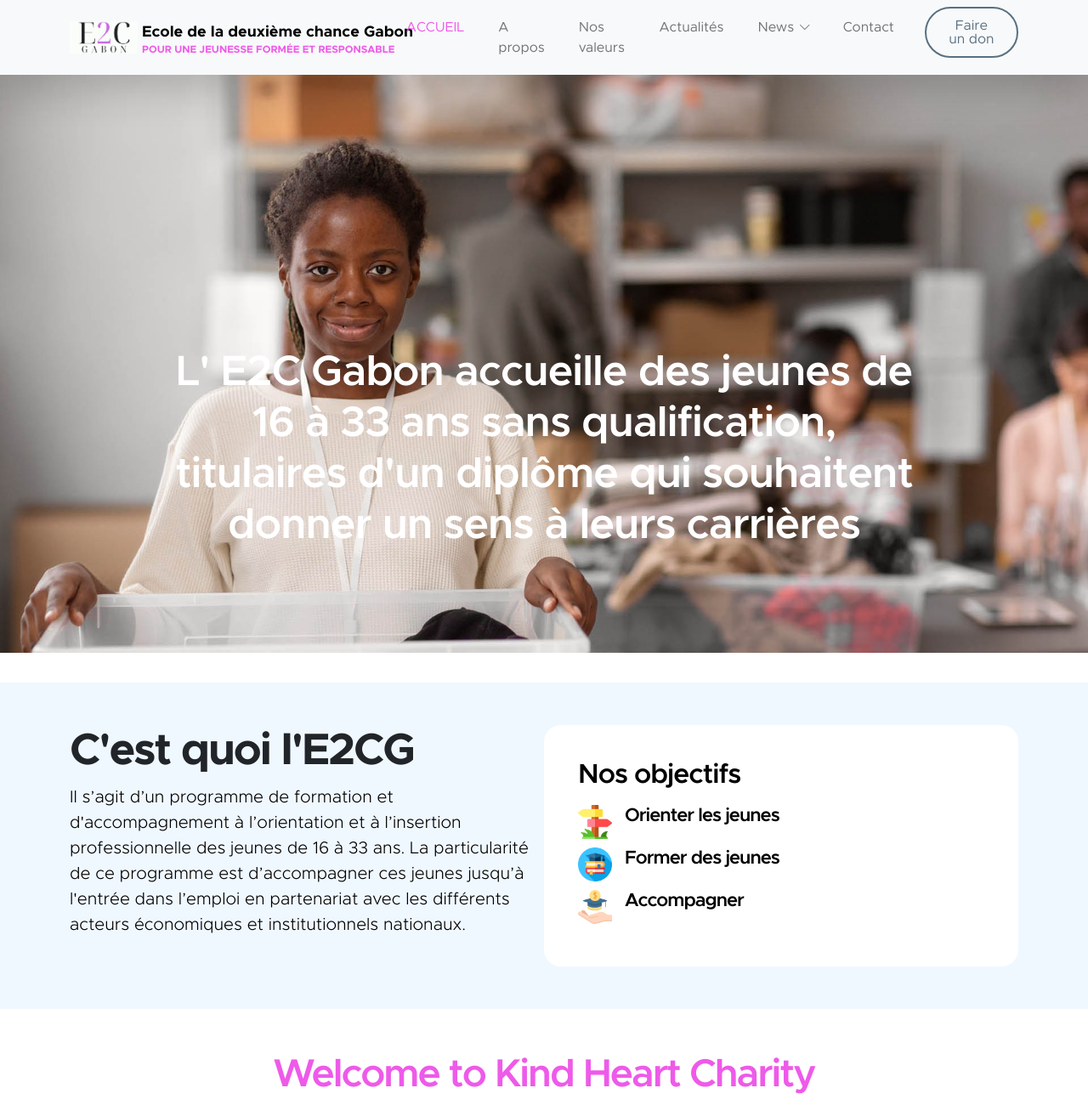
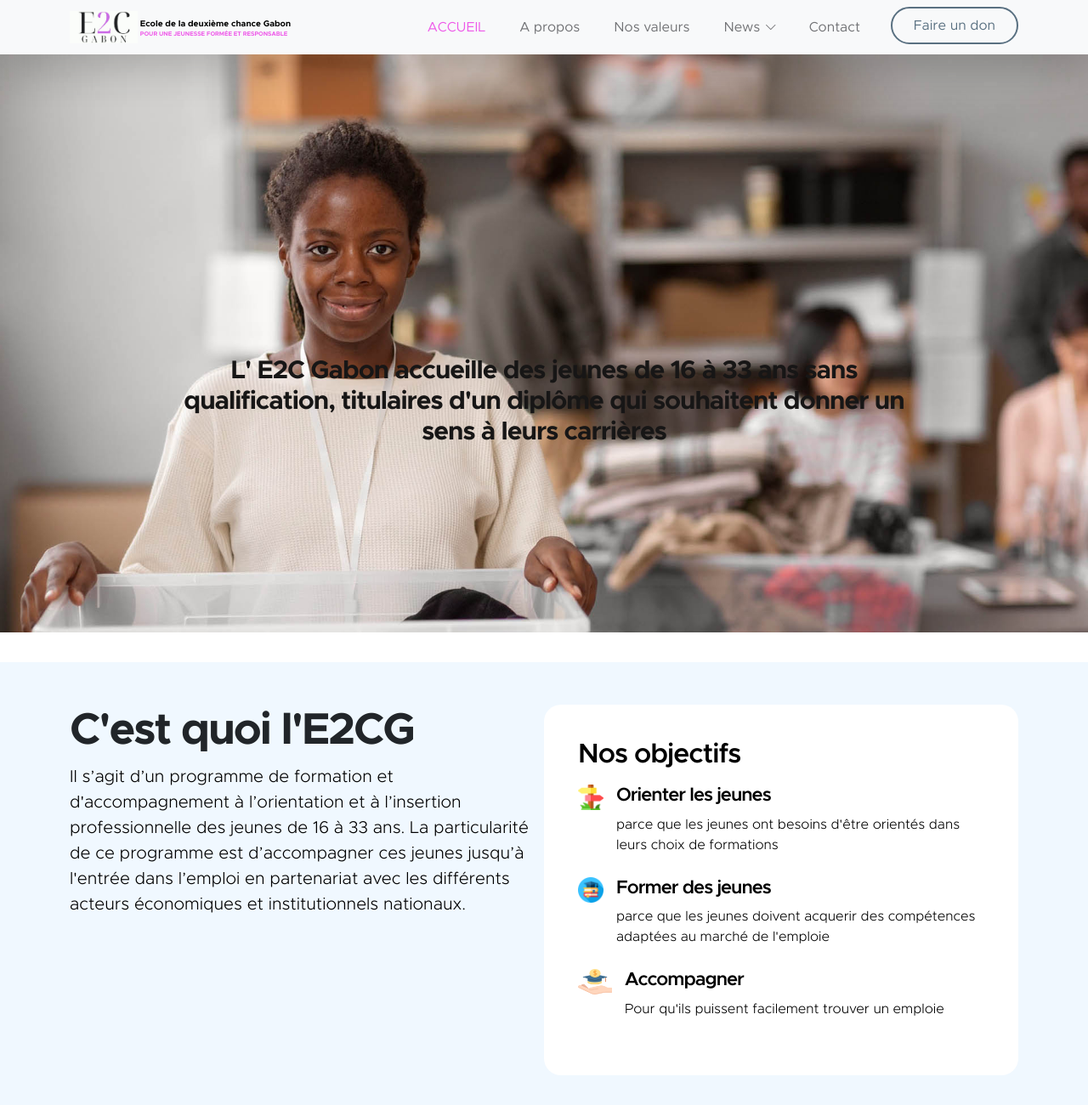
Before and after one commit to Bouangagrace/Ecole, a plain HTML site: page index.html in a window 1280 px wide. Shown: the top 1300 px of the page at 85% size. Drawn offline with Linux system fonts and the light colour scheme.

Commit message:
modification'

```diff
--- a/css/templatemo-kind-heart-charity.css
+++ b/css/templatemo-kind-heart-charity.css
@@ -271,10 +271,6 @@ p{
   margin-bottom: 10px;
 }
 
-.text-slider{
-
-}
-
 
 /*---------------------------------------
   CUSTOM TEXT BOX
@@ -371,7 +367,7 @@ p{
 
 .navbar-brand {
   color: var(--primary-color);
-  font-size: 18px;
+  font-size: 10px;
   font-weight: var(--font-weight-bold);
 }
 
@@ -383,7 +379,7 @@ p{
 .navbar-brand small {
   color: var(--secondary-color);
   display: block;
-  font-size: 12px;
+  font-size: 7px;
   line-height: normal;
   text-transform: uppercase;
 }
@@ -588,7 +584,7 @@ p{
 
 #hero-slide .carousel-caption {
   color: var(--secondary-color);
-   top: 25%;
+   top: 30%;
   /* bottom: 52px;
   right: 250px;
   left: auto; */
@@ -599,8 +595,9 @@ p{
 }
 
 .text-slider{
-  font-size: 50px;
-  color: #fff;
+  font-size: 30px;
+  color: #171616;
+  font-weight: 700;
 }
 
 .carousel-image {
@@ -739,6 +736,7 @@ p{
 
 .image-icones{
   width: 40px;
+  height: 30px;
 }
 
 .esp{
--- a/index.html
+++ b/index.html
@@ -56,11 +56,6 @@ https://templatemo.com/tm-581-kind-heart-charity
                     <li class="nav-item">
                         <a class="nav-link click-scroll" href="#section_3">Nos valeurs</a>
                     </li>
-
-                    <li class="nav-item">
-                        <a class="nav-link click-scroll" href="#section_4">Actualités</a>
-                    </li>
-
                     <li class="nav-item dropdown">
                         <a class="nav-link click-scroll dropdown-toggle" href="#section_5"
                             id="navbarLightDropdownMenuLink" role="button" data-bs-toggle="dropdown"
@@ -151,16 +146,26 @@ https://templatemo.com/tm-581-kind-heart-charity
                                     <ul class="custom-list mt-2">
                                         <li class="custom-list-item d-flex">
                                             <img src="images/icons/orientation.png" class="image-icones" alt="">
-                                            <h6 class="esp">Orienter les jeunes </h6>
+                                            <div>
+                                                <h6 class="esp">Orienter les jeunes </h6>
+                                                <p class="esp">parce que les jeunes ont besoins d'être orientés dans leurs choix de formations</p>
+                                            </div>
                                         </li>
                                         <li class="custom-list-item d-flex">
                                             <img src="images/icons/en-train-detudier.png" class="image-icones" alt=""></img>
-                                             <h6 class="esp">Former des jeunes</h6>
+                                            <div>
+                                                <h6 class="esp">Former des jeunes</h6>
+                                                <p class="esp">parce que les jeunes doivent acquerir des compétences adaptées au marché de l'emploie </p>
+                                            </div>
                                         </li>
 
                                         <li class="custom-list-item d-flex">
                                             <img src="images/icons/scholarship.png" class="image-icones"   alt=""></img>
-                                            <h6 class="esp">Accompagner</h6>
+
+                                           <div>
+                                               <h6 class="esp">Accompagner</h6>
+                                               <p class="esp">Pour qu'ils puissent facilement trouver un emploie</p>
+                                          </div>
                                         </li>
                                     </ul>
                                 </div>
```
